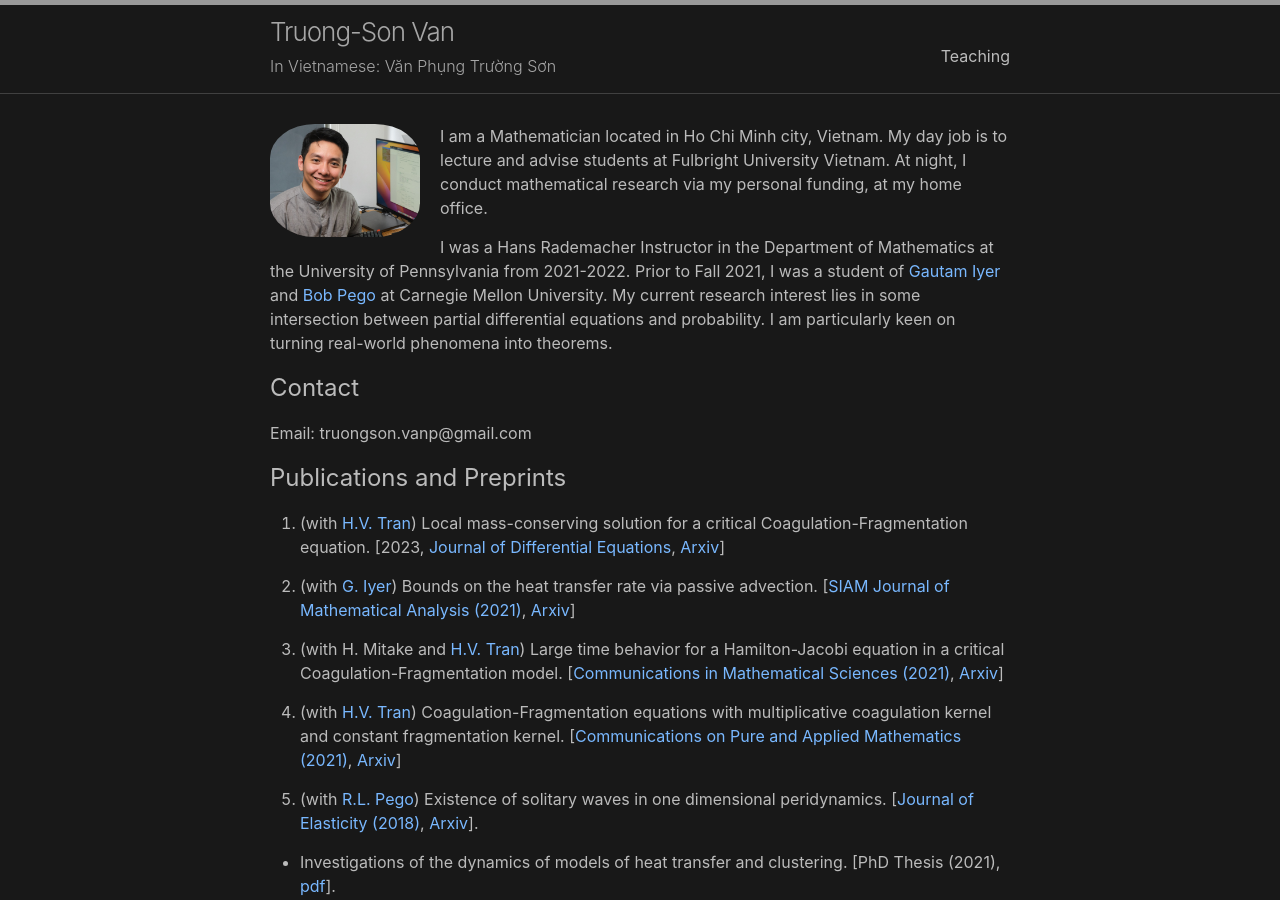
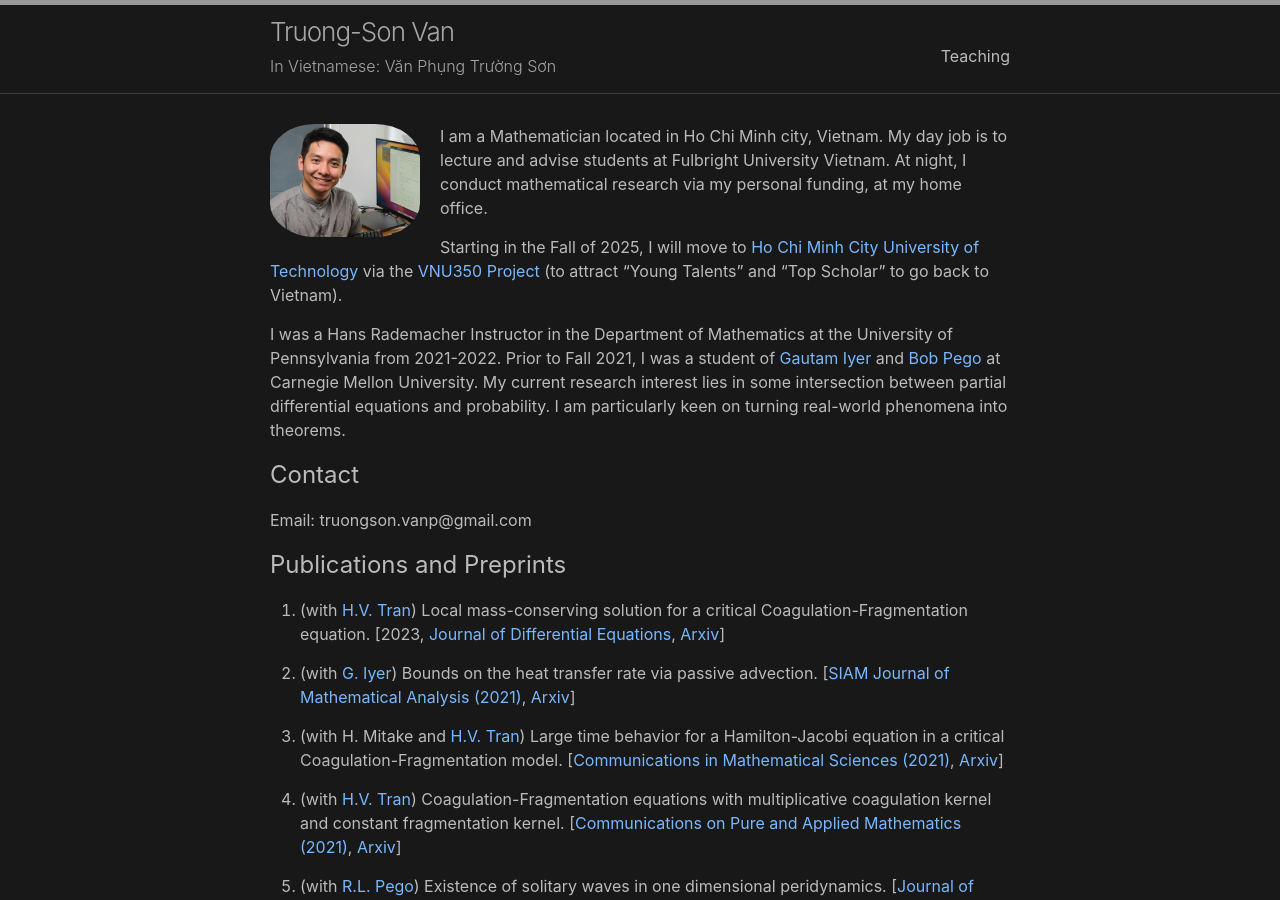
Before and after one commit to sonv/sonv.github.io, a Jekyll site: the page built from index.markdown, in a window 1280 px wide and 900 px high. Built offline with Jekyll 4.4.1, drawn with Linux system fonts in a browser that asks for light colours.

Commit message:
update VNU

```diff
--- a/index.markdown
+++ b/index.markdown
@@ -8,6 +8,10 @@ I am a Mathematician located in Ho Chi Minh city, Vietnam.
 My day job is to lecture and advise students at Fulbright University Vietnam.
 At night, I conduct mathematical research via my
  personal funding, at my home office.
+
+Starting in the Fall of 2025, I will move to [Ho Chi Minh City University of Technology](https://hcmut.edu.vn/en) via the
+[VNU350 Project](https://vnu350.vnuhcm.edu.vn/en/) (to attract "Young Talents" and "Top Scholar"
+to go back to Vietnam).
 
 
 I was a Hans Rademacher Instructor in the Department of Mathematics at the
```
